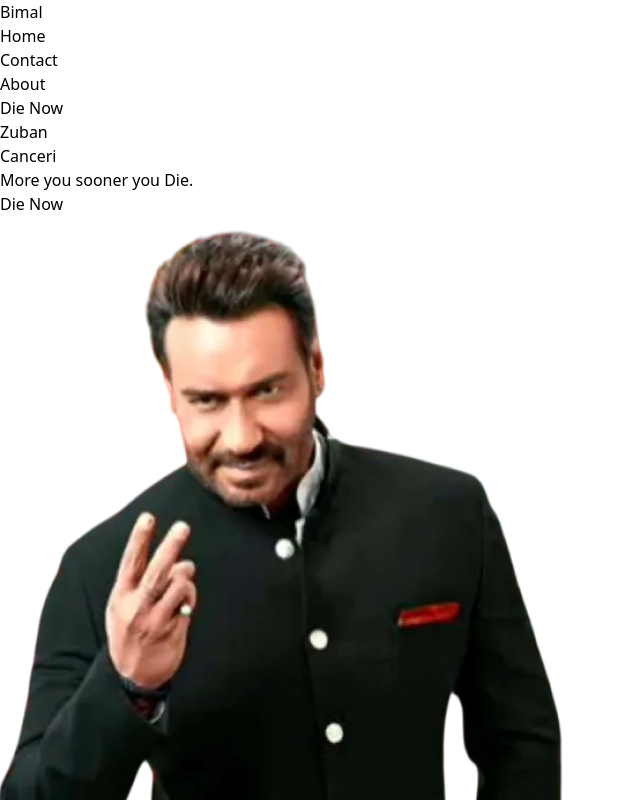
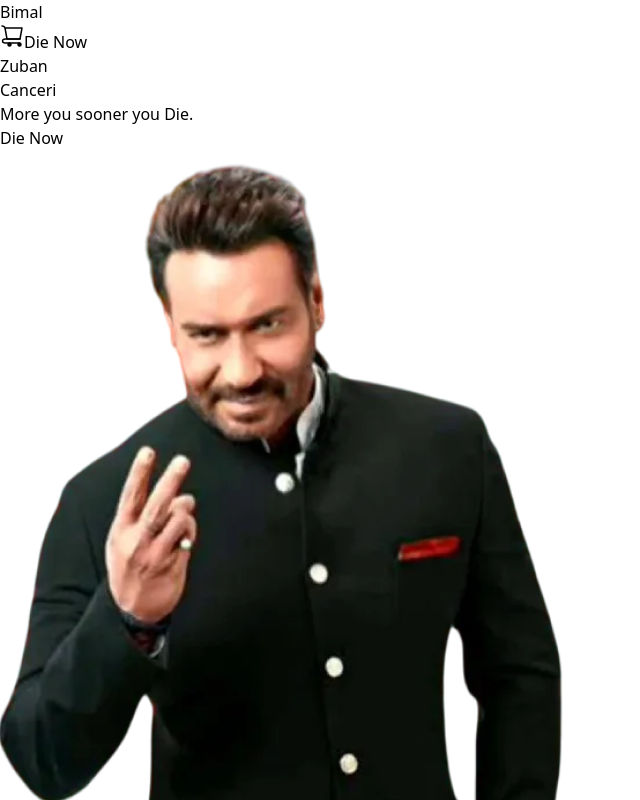
Before and after one commit to jitendrasinghmax/bimal, a React (Vite) app: page / in a window 1280 px wide. Shown: the top 800 px of the page, without its empty margins (0-640 px from the left). Built offline with nearby package versions, Linux system fonts and the light colour scheme.

Commit message:
vercel.json  changes

```diff
--- a/package.json
+++ b/package.json
@@ -11,7 +11,8 @@
   },
   "dependencies": {
     "react": "^18.3.1",
-    "react-dom": "^18.3.1"
+    "react-dom": "^18.3.1",
+    "recoil": "^0.7.7"
   },
   "devDependencies": {
     "@eslint/js": "^9.13.0",
--- /dev/null
+++ b/src/components/icon/mycart.jsx
@@ -0,0 +1,7 @@
+export default ()=>{
+    return (<>
+    <span className="">
+    <svg width="24px" height="24px" stroke-width="1.5" viewBox="0 0 24 24" fill="none" xmlns="http://www.w3.org/2000/svg" color="#000000"><path d="M19.5 22C20.3284 22 21 21.3284 21 20.5C21 19.6716 20.3284 19 19.5 19C18.6716 19 18 19.6716 18 20.5C18 21.3284 18.6716 22 19.5 22Z" fill="#000000" stroke="#000000" stroke-width="1.5" stroke-linecap="round" stroke-linejoin="round"></path><path d="M9.5 22C10.3284 22 11 21.3284 11 20.5C11 19.6716 10.3284 19 9.5 19C8.67157 19 8 19.6716 8 20.5C8 21.3284 8.67157 22 9.5 22Z" fill="#000000" stroke="#000000" stroke-width="1.5" stroke-linecap="round" stroke-linejoin="round"></path><path d="M5 4H22L20 15H7L5 4ZM5 4C4.83333 3.33333 4 2 2 2" stroke="#000000" stroke-width="1.5" stroke-linecap="round" stroke-linejoin="round"></path><path d="M20 15H7H5.23077C3.44646 15 2.5 15.7812 2.5 17C2.5 18.2188 3.44646 19 5.23077 19H19.5" stroke="#000000" stroke-width="1.5" stroke-linecap="round" stroke-linejoin="round"></path></svg>
+    </span>
+     </>)
+}
--- a/src/components/navbar.jsx
+++ b/src/components/navbar.jsx
@@ -1,11 +1,11 @@
+import Mycart from "./icon/mycart";
+
 const Navbar=()=>{
     return(<>
-        <div className="flex justify-between px-10 pt-5">
+        <div className="flex justify-between px-4 sm:px-10 pt-2 sm:pt-5">
             <div className="font-bold text-2xl text-orange-500">Bimal</div>
             <div className="flex gap-4 h-fi">
-                <div className="text-orange-950  mt-2 hidden sm:block">Home</div>
-                <div className="text-orange-950 mt-2 hidden sm:block">Contact</div>
-                <div className="text-orange-950 mt-2 hidden sm:block">About</div>
+                <button className="text-orange-950 mt-2 pb-2"><Mycart/></button>
                 <button className="bg-orange-500 text-sm sm:text-lg text-white px-2 rounded-md py-2">Die Now</button>
             </div>
         </div>
```
Also changed, not shown: 1 other file (tests, documents, lock files or other folders).
